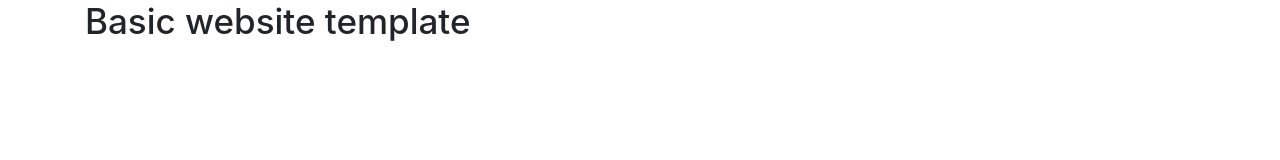
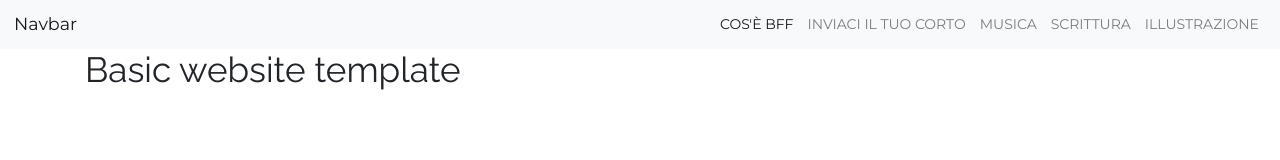
Before and after one commit to Busa-Film-Fest/busa-film-fest.github.io, a plain HTML site: page index.html in a window 1280 px wide. Drawn offline with Linux system fonts and the light colour scheme.

Commit message:
first commit

```diff
--- a/css/main.css
+++ b/css/main.css
@@ -7,12 +7,18 @@
 html, body {
   font-size: 14px;
   overflow-x: hidden;
+  width: 100%;
+  font-family: 'Montserrat', sans-serif;
 }
 
 @media screen and (min-width: 1600px) {
   html, body {
     font-size: 16px;
   }
+}
+
+h1, h2, h3, h4, h5 {
+  font-family: 'Raleway', sans-serif;
 }
 
 /* SMALL SCREENS AND iPad PRO */
--- a/index.html
+++ b/index.html
@@ -28,6 +28,8 @@
   <link rel="icon" type="image/png" href="/img/favicon.png">
 
   <!-- fonts -->
+  <link href="https://fonts.googleapis.com/css?family=Raleway:400,700,900&display=swap" rel="stylesheet">
+  <link href="https://fonts.googleapis.com/css?family=Montserrat:300,400,500&display=swap" rel="stylesheet">
   <link rel="stylesheet" href="https://use.fontawesome.com/releases/v5.7.2/css/all.css" integrity="sha384-fnmOCqbTlWIlj8LyTjo7mOUStjsKC4pOpQbqyi7RrhN7udi9RwhKkMHpvLbHG9Sr" crossorigin="anonymous">
 
   <!-- css -->
@@ -37,12 +39,15 @@
 </head>
 
 <body>
-  <!-- <div id="headerBar"></div> -->
+
+  <div id="header"></div>
 
   <div class="container">
     <div class="row">
       <div class="col-12">
+
         <h1>Basic website template</h1>
+
       </div>
     </div>
   </div>
--- a/js/index.js
+++ b/js/index.js
@@ -1 +1,5 @@
-// basic website tempalate
+console.log('load header');
+
+$('#header').load('/template/header.html', () => {
+  console.log('header laoded');
+});
--- /dev/null
+++ b/template/header.html
@@ -0,0 +1,27 @@
+<nav class="navbar navbar-expand-lg navbar-light bg-light">
+  <a class="navbar-brand" href="#">Navbar</a>
+
+  <button class="navbar-toggler" type="button" data-toggle="collapse" data-target="#navbarNav" aria-controls="navbarNav" aria-expanded="false" aria-label="Toggle navigation">
+    <span class="navbar-toggler-icon"></span>
+  </button>
+
+  <div class="collapse navbar-collapse" id="navbarNav">
+    <ul class="navbar-nav ml-auto">
+      <li class="nav-item active">
+        <a class="nav-link" href="#section-1">COS'È BFF</a>
+      </li>
+      <li class="nav-item">
+        <a class="nav-link" href="#section-2">INVIACI IL TUO CORTO</a>
+      </li>
+      <li class="nav-item">
+        <a class="nav-link" href="#section-3">MUSICA</a>
+      </li>
+      <li class="nav-item">
+        <a class="nav-link" href="#">SCRITTURA</a>
+      </li>
+      <li class="nav-item">
+        <a class="nav-link" href="#">ILLUSTRAZIONE</a>
+      </li>
+    </ul>
+  </div>
+</nav>
```
Also changed, not shown: 1 other file.
